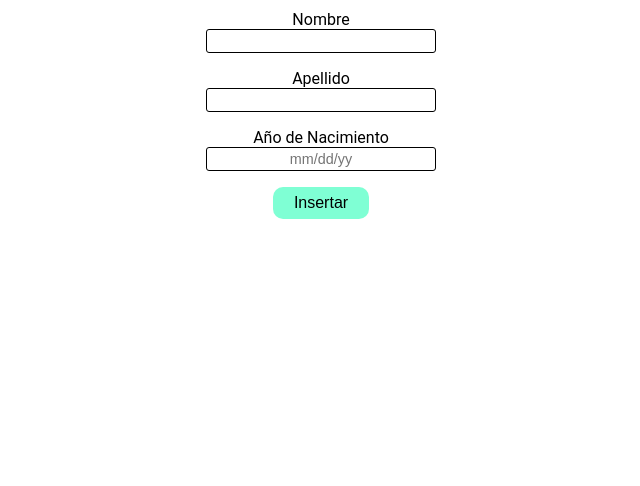
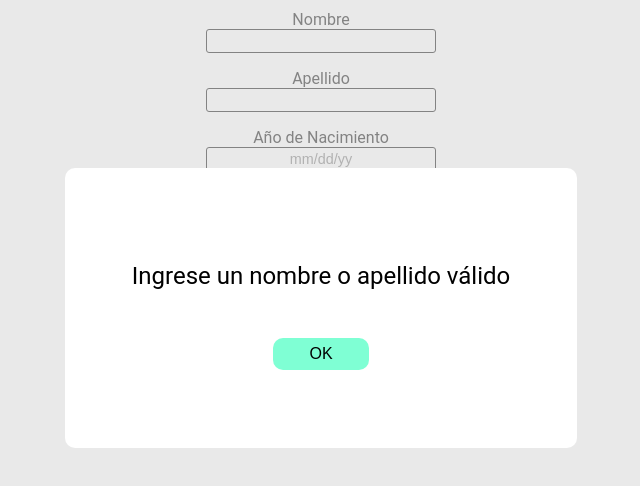
Before and after one commit to andres22atzel/Javascript_Trazos, a plain HTML site: page 20 - Practicas Undecimo Javascript/añadirAlumno.html in a window 1280 px wide. Both pictures are taken after a click on the button "Insertar". Shown: the part 92-578 px from the top of the page, without its empty margins (319-959 px from the left). Drawn offline with Linux system fonts and the light colour scheme.

Commit message:
popup añadir alumnos

```diff
--- a/20 - Practicas Undecimo Javascript/añadirAlumno.html
+++ b/20 - Practicas Undecimo Javascript/añadirAlumno.html
@@ -24,6 +24,12 @@
           <button id="borrar" class="hide">Borrar</button>
         </div>
       </div>
+      <div id="popUpContainer" class="hide">
+        <div>
+          <p id="mensajePopUp">Arreglalo</p>
+          <button id="btnPopUp">OK</button>
+        </div>
+      </div>
     </main>
     <script src="javascript.js"></script>
   </body>
--- a/20 - Practicas Undecimo Javascript/estilos.css
+++ b/20 - Practicas Undecimo Javascript/estilos.css
@@ -92,10 +92,6 @@ h2 {
   padding: 0.1rem 0.5rem;
 }
 
-.hide {
-  display: none;
-}
-
 .botones {
   display: flex;
 }
@@ -114,3 +110,39 @@ button.insertar {
   background-color: crimson;
   color: white;
 }
+
+.flex{
+  display: flex;
+  align-items: center;
+  justify-content: center;
+}
+
+#popUpContainer {
+  background-color: rgba(219, 219, 218, 0.6);
+  position: absolute;
+  top: 0;
+  left: 0;
+  z-index: 100;
+  width: 100%;
+  height: 100vh;
+}
+
+#popUpContainer > div {
+  background-color: white;
+  width: 40%;
+  height: 35%;
+  border-radius: 10px;
+  display: flex;
+  flex-direction: column;
+  align-items: center;
+  justify-content: center;
+}
+
+#popUpContainer > div > p {
+  margin: 2rem;
+  font-size: 1.5rem;
+}
+
+.hide {
+  display: none;
+}
--- a/20 - Practicas Undecimo Javascript/javascript.js
+++ b/20 - Practicas Undecimo Javascript/javascript.js
@@ -35,15 +35,21 @@ insertar.addEventListener("click", function() {
   let nombre = document.querySelector("#nombre").value;
   let apellido = document.querySelector("#apellido").value;
   let birth = document.querySelector("#birth").value;
-  if(format.test(nombre)===true || format.test(apellido)===true){
-    console.log("entro");
-    // alert("Ingrese un nombre o apellido válido");
+  let popUp = document.querySelector("#popUpContainer");
+  let mensajePopUp = document.querySelector("#mensajePopUp");
+
+  if((format.test(nombre)===true || nombre.length === 0) || (format.test(apellido)===true) || apellido.length === 0){
+    popUp.classList.replace("hide","flex");
+    mensajePopUp.innerHTML="Ingrese un nombre o apellido válido";
   }else if (validarFecha() === 0) {
-    alert("Ingresar un año valido");
+    popUp.classList.replace("hide","flex");
+    mensajePopUp.innerHTML= "Ingresar un año valido";
   } else if (validarFecha() === 1) {
-    alert("Ingresar un mes valido para el año");
+    popUp.classList.replace("hide","flex");
+    mensajePopUp.innerHTML="Ingresar un mes valido para el año";
   } else if (validarFecha() === 2) {
-    alert("Ingresar un dia valido para el mes");
+    popUp.classList.replace("hide","flex");
+    mensajePopUp.innerHTML="Ingresar un dia valido para el mes";
   } else if (validarFecha() === 3 && nombre) {
     alumnos.push(new Alumno(nombre, apellido, birth));
     setAlumnosLocalStorage(alumnos);
@@ -218,3 +224,7 @@ function validarFecha() {
     return 2;
   }
 }
+
+btnPopUp.addEventListener("click",function(){
+  document.querySelector("#popUpContainer").classList.replace("flex","hide");
+});
```
Also changed, not shown: 1 other file.
